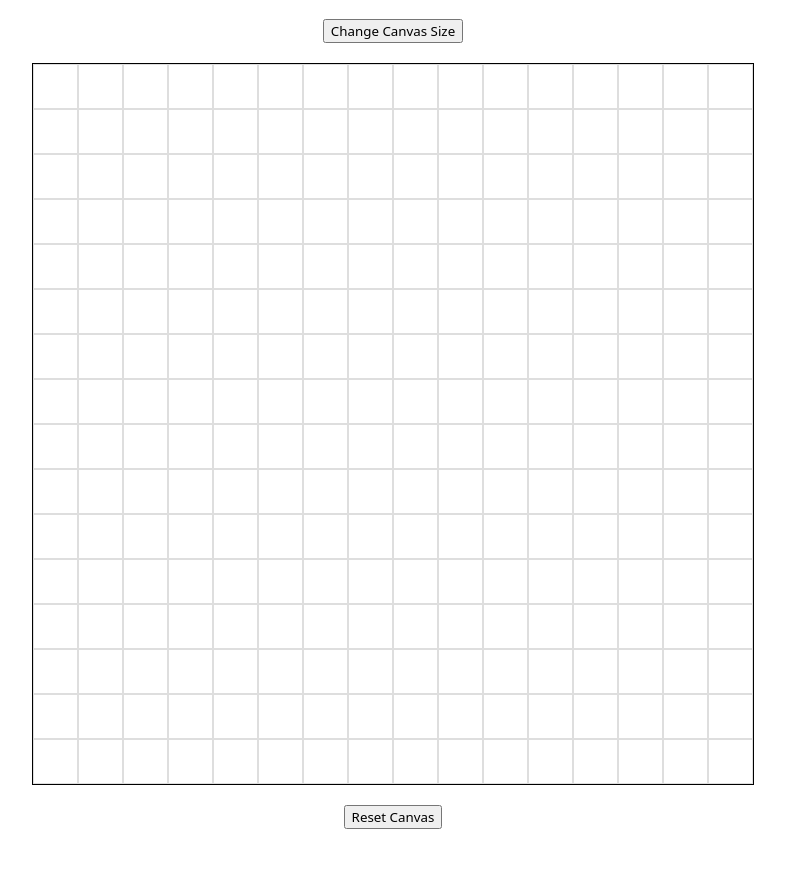
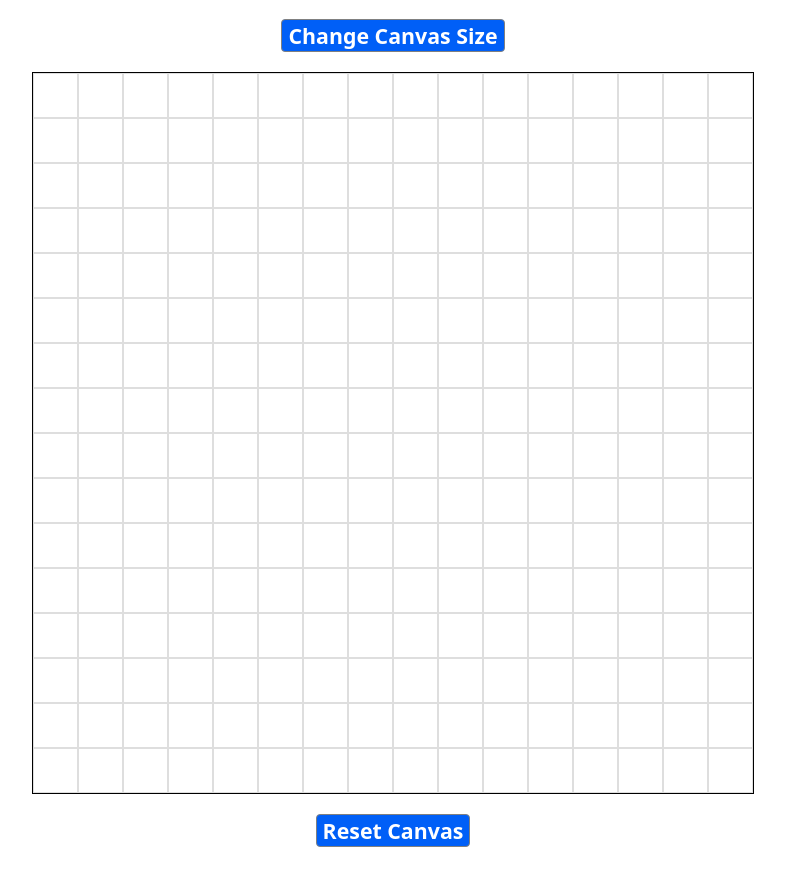
Before and after one commit to jeffbai996/etch_a_sketch, a plain HTML site: page index.html in a window 1280 px wide. Shown: the part 75-950 px from the top of the page, without its empty margins (247-1032 px from the left). Drawn offline with Linux system fonts and the light colour scheme.

Commit message:
Added styling for button controls

```diff
--- a/style.css
+++ b/style.css
@@ -13,6 +13,15 @@
     flex-direction: column;
     align-items: center;
     padding-bottom: 20px;
+}
+
+button {
+    background-color: #005ff7;
+    color: white;
+    border-radius: 4px;
+    border: 1px solid gray;
+    font-weight: bold;
+    font-size: 16pt;
 }
 
 #grid-container {
```
